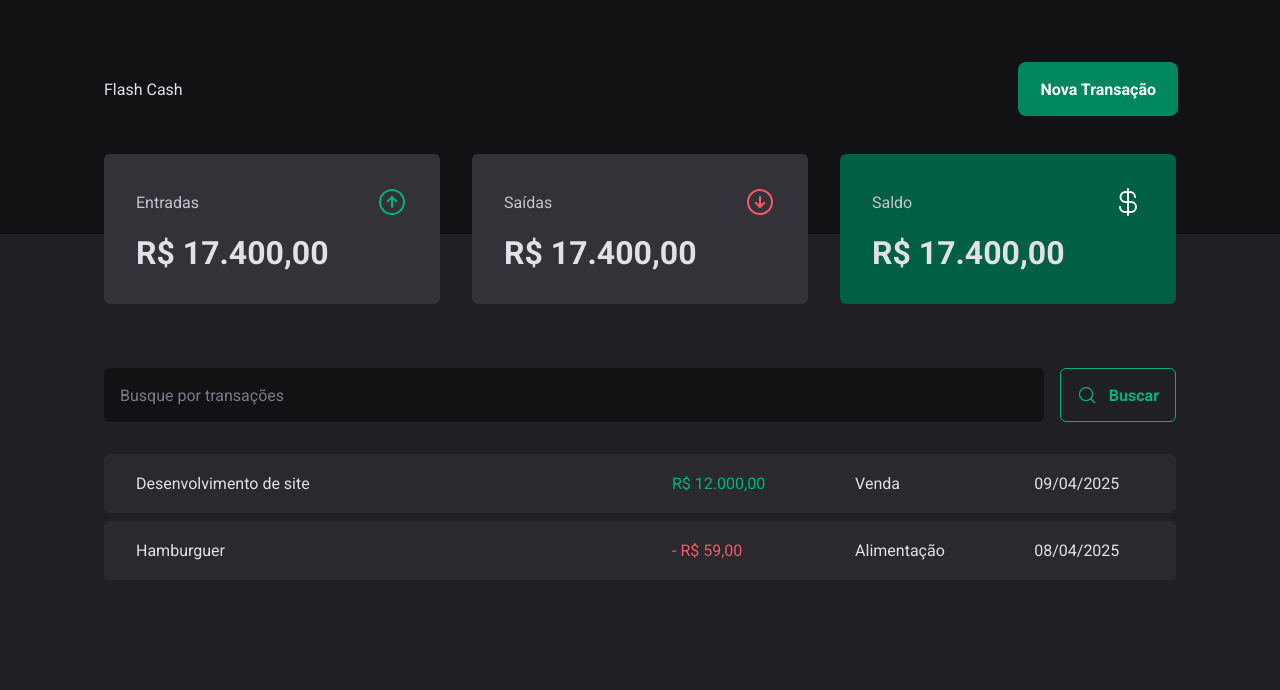
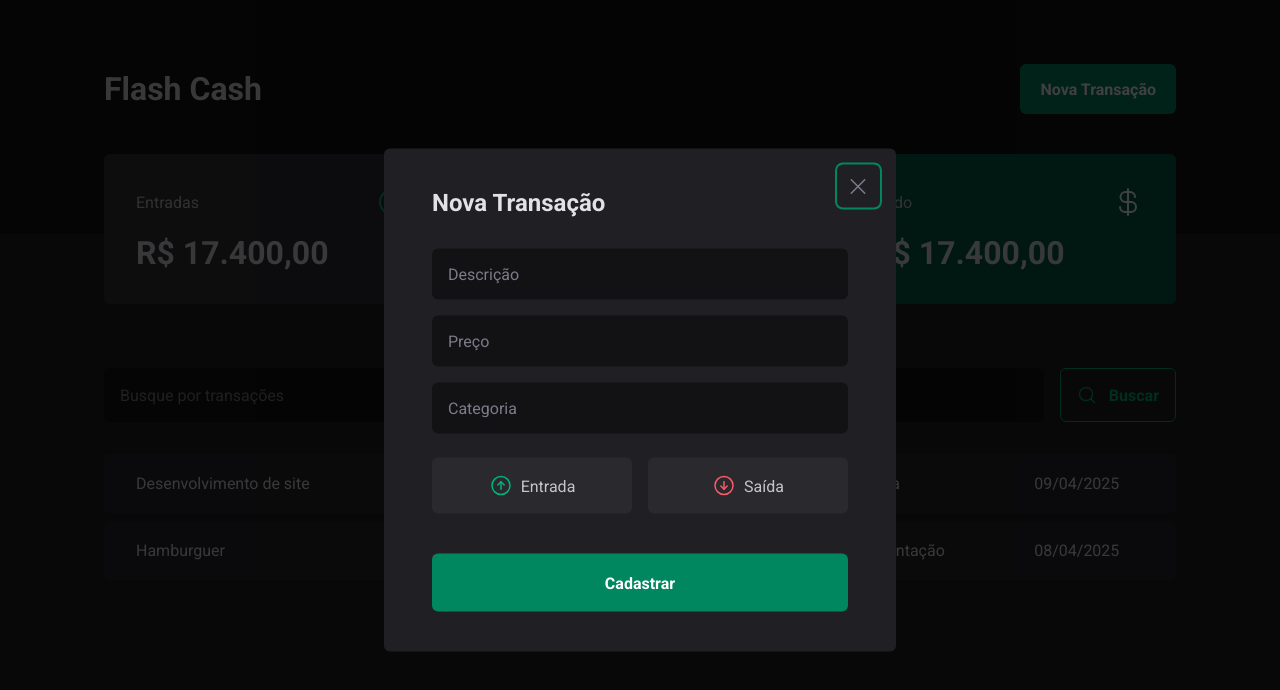
Before and after one commit to lucascarozza/cashboard, a React (Vite) app: page / in a window 1280 px wide. Both pictures are taken after a click on the button "Nova Transação". Shown: the top 690 px of the page. Built offline with nearby package versions, Linux system fonts and the light colour scheme.

Commit message:
Add new transaction modal using Radix UI

```diff
--- a/package.json
+++ b/package.json
@@ -10,6 +10,8 @@
     "preview": "vite preview"
   },
   "dependencies": {
+    "@radix-ui/react-dialog": "^1.1.7",
+    "@radix-ui/react-radio-group": "^1.2.4",
     "phosphor-react": "^1.4.1",
     "react": "^19.0.0",
     "react-dom": "^19.0.0",
--- a/src/components/Header/index.tsx
+++ b/src/components/Header/index.tsx
@@ -1,11 +1,20 @@
-import { HeaderContainer, HeaderContent, NewTransactionButton } from "./styles";
+import * as Dialog from "@radix-ui/react-dialog";
+import { NewTransactionModal } from "../NewTransactionModal";
+import { HeaderContainer, HeaderContent, Logo, NewTransactionButton } from "./styles";
 
 export function Header() {
   return (
     <HeaderContainer>
       <HeaderContent>
-        <span>Flash Cash</span>
-        <NewTransactionButton>Nova Transação</NewTransactionButton>
+        <Logo>Flash Cash</Logo>
+
+        <Dialog.Root>
+          <Dialog.Trigger asChild>
+            <NewTransactionButton>Nova Transação</NewTransactionButton>
+          </Dialog.Trigger>
+
+          <NewTransactionModal />
+        </Dialog.Root>
       </HeaderContent>
     </HeaderContainer>
   );
--- a/src/components/Header/styles.ts
+++ b/src/components/Header/styles.ts
@@ -15,6 +15,11 @@
   justify-content: space-between;
 `;
 
+export const Logo = styled.span`
+  font-size: 2rem;
+  font-weight: bold;
+`;
+
 export const NewTransactionButton = styled.button`
   height: 50px;
   border: 0;
--- /dev/null
+++ b/src/components/NewTransactionModal/index.tsx
@@ -0,0 +1,43 @@
+import * as Dialog from "@radix-ui/react-dialog";
+import {
+  CloseButton,
+  Content,
+  Overlay,
+  TransactionType,
+  TransactionTypeButton,
+} from "./styles";
+import { ArrowCircleDown, ArrowCircleUp, X } from "phosphor-react";
+
+export function NewTransactionModal() {
+  return (
+    <Dialog.Portal>
+      <Overlay />
+
+      <Content>
+        <Dialog.Title>Nova Transação</Dialog.Title>
+
+        <CloseButton>
+          <X size={24} />
+        </CloseButton>
+
+        <form>
+          <input type="text" placeholder="Descrição" required />
+          <input type="number" placeholder="Preço" required />
+          <input type="text" placeholder="Categoria" required />
+
+          <TransactionType>
+            <TransactionTypeButton value="income" transactionType="income">
+              <ArrowCircleUp size={24} /> Entrada
+            </TransactionTypeButton>
+
+            <TransactionTypeButton value="outcome" transactionType="outcome">
+              <ArrowCircleDown size={24} /> Saída
+            </TransactionTypeButton>
+          </TransactionType>
+
+          <button type="submit">Cadastrar</button>
+        </form>
+      </Content>
+    </Dialog.Portal>
+  );
+}
--- /dev/null
+++ b/src/components/NewTransactionModal/styles.ts
@@ -0,0 +1,121 @@
+import styled from "styled-components";
+import * as Dialog from "@radix-ui/react-dialog";
+import * as RadioGroup from "@radix-ui/react-radio-group";
+
+export const Overlay = styled(Dialog.Overlay)`
+  position: fixed;
+  width: 100vw;
+  height: 100vh;
+  inset: 0;
+  background: rgba(0, 0, 0, 0.75);
+`;
+
+export const Content = styled(Dialog.Content)`
+  position: fixed;
+  top: 50%;
+  left: 50%;
+  transform: translate(-50%, -50%);
+  min-width: 32rem;
+  border-radius: 6px;
+  padding: 2.5rem 3rem;
+  background: ${(props) => props.theme["gray-800"]};
+
+  form {
+    margin-top: 2rem;
+    display: flex;
+    flex-direction: column;
+    gap: 1rem;
+
+    input {
+      border-radius: 6px;
+      border: 0;
+      background: ${(props) => props.theme["gray-900"]};
+      color: ${(props) => props.theme["gray-300"]};
+      padding: 1rem;
+
+      &::placeholder {
+        color: ${(props) => props.theme["gray-500"]};
+      }
+    }
+
+    button[type="submit"] {
+      height: 58px;
+      border: 0;
+      background: ${(props) => props.theme["green-500"]};
+      color: ${(props) => props.theme.white};
+      font-weight: bold;
+      padding: 0 1.25rem;
+      border-radius: 6px;
+      margin-top: 1.5rem;
+      cursor: pointer;
+      transition: background-color 0.2s;
+
+      &:hover {
+        background: ${(props) => props.theme["green-700"]};
+      }
+    }
+  }
+`;
+
+export const CloseButton = styled(Dialog.Close)`
+  position: absolute;
+  background: transparent;
+  border: 0;
+  border-radius: 6px;
+  top: 1rem;
+  right: 1rem;
+  padding: 0.6rem;
+  line-height: 0;
+  cursor: pointer;
+  color: ${(props) => props.theme["gray-500"]};
+`;
+
+export const TransactionType = styled(RadioGroup.Root)`
+  display: grid;
+  grid-template-columns: repeat(2, 1fr);
+  gap: 1rem;
+  margin-top: 0.5rem;
+`;
+
+interface TransactionTypeButtonProps {
+  transactionType: "income" | "outcome";
+}
+
+export const TransactionTypeButton = styled(
+  RadioGroup.Item
+)<TransactionTypeButtonProps>`
+  background: ${(props) => props.theme["gray-700"]};
+  padding: 1rem;
+  display: flex;
+  align-items: center;
+  justify-content: center;
+  gap: 0.5rem;
+  border-radius: 6px;
+  cursor: pointer;
+  border: 0;
+  color: ${(props) => props.theme["gray-300"]};
+  transition: all 0.2s;
+
+  svg {
+    color: ${(props) =>
+      props.transactionType === "income"
+        ? props.theme["green-300"]
+        : props.theme["red-300"]};
+  }
+
+  &[data-state="unchecked"]:hover {
+    background: ${(props) => props.theme["gray-600"]};
+  }
+
+  &[data-state="checked"] {
+    color: ${(props) => props.theme.white};
+    background: ${(props) =>
+      props.transactionType === "income"
+        ? props.theme["green-500"]
+        : props.theme["red-500"]};
+
+    svg {
+      color: ${(props) => props.theme.white};
+    }
+  }
+`;
--- a/src/pages/Transactions/index.tsx
+++ b/src/pages/Transactions/index.tsx
@@ -19,7 +19,7 @@
             <tr>
               <td width="50%">Desenvolvimento de site</td>
               <td>
-                <PriceHighlight type="income">R$ 12.000,00</PriceHighlight>
+                <PriceHighlight transactionType="income">R$ 12.000,00</PriceHighlight>
               </td>
               <td>Venda</td>
               <td>09/04/2025</td>
@@ -28,7 +28,7 @@
             <tr>
               <td width="50%">Hamburguer</td>
               <td>
-                <PriceHighlight type="outcome">- R$ 59,00</PriceHighlight>
+                <PriceHighlight transactionType="outcome">- R$ 59,00</PriceHighlight>
               </td>
               <td>Alimentação</td>
               <td>08/04/2025</td>
--- a/src/pages/Transactions/styles.ts
+++ b/src/pages/Transactions/styles.ts
@@ -30,12 +30,12 @@
 `;
 
 interface PriceHighlightProps {
-  type: "income" | "outcome";
+  transactionType: "income" | "outcome";
 }
 
 export const PriceHighlight = styled.span<PriceHighlightProps>`
   color: ${(props) =>
-    props.type === "income"
+    props.transactionType === "income"
       ? props.theme["green-300"]
       : props.theme["red-300"]};
 `;
```
Also changed, not shown: 1 other file (tests, documents, lock files or other folders).
